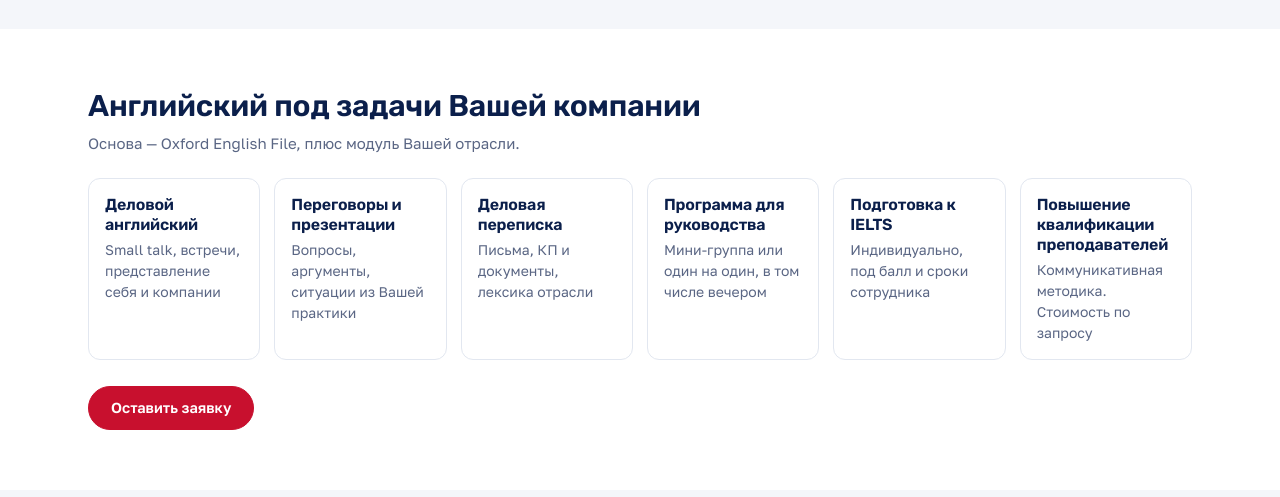
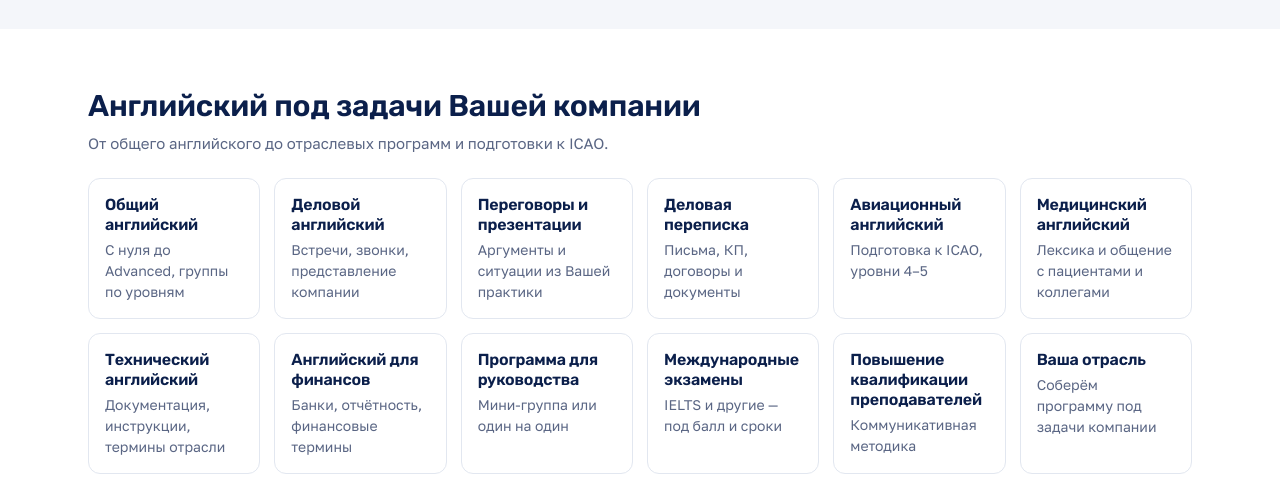
Before and after one commit to samaranazyrynbekova-collab/corporate, a plain HTML site: page index.html in a window 1280 px wide. Shown: the part 1860-2357 px from the top of the page. Drawn offline with Linux system fonts and the light colour scheme.

Commit message:
Программы: общий, авиация ICAO 4-5, медицина, технический, финансы и др.

```diff
--- a/index.html
+++ b/index.html
@@ -287,15 +287,21 @@ footer a{color:var(--navy);text-decoration:none;font-weight:600;word-break:break
   <div class="wrap">
     <div class="head">
       <h2>Английский под задачи Вашей компании</h2>
-      <p class="lead">Основа — Oxford English File, плюс модуль Вашей отрасли.</p>
+      <p class="lead">От общего английского до отраслевых программ и подготовки к ICAO.</p>
     </div>
     <div class="grid cards">
-      <div class="card"><h3>Деловой английский</h3><p>Small talk, встречи, представление себя и компании</p></div>
-      <div class="card"><h3>Переговоры и презентации</h3><p>Вопросы, аргументы, ситуации из Вашей практики</p></div>
-      <div class="card"><h3>Деловая переписка</h3><p>Письма, КП и документы, лексика отрасли</p></div>
-      <div class="card"><h3>Программа для руководства</h3><p>Мини-группа или один на один, в том числе вечером</p></div>
-      <div class="card"><h3>Подготовка к IELTS</h3><p>Индивидуально, под балл и сроки сотрудника</p></div>
-      <div class="card"><h3>Повышение квалификации преподавателей</h3><p>Коммуникативная методика. Стоимость по запросу</p></div>
+      <div class="card"><h3>Общий английский</h3><p>С нуля до Advanced, группы по уровням</p></div>
+      <div class="card"><h3>Деловой английский</h3><p>Встречи, звонки, представление компании</p></div>
+      <div class="card"><h3>Переговоры и презентации</h3><p>Аргументы и ситуации из Вашей практики</p></div>
+      <div class="card"><h3>Деловая переписка</h3><p>Письма, КП, договоры и документы</p></div>
+      <div class="card"><h3>Авиационный английский</h3><p>Подготовка к ICAO, уровни 4–5</p></div>
+      <div class="card"><h3>Медицинский английский</h3><p>Лексика и общение с пациентами и коллегами</p></div>
+      <div class="card"><h3>Технический английский</h3><p>Документация, инструкции, термины отрасли</p></div>
+      <div class="card"><h3>Английский для финансов</h3><p>Банки, отчётность, финансовые термины</p></div>
+      <div class="card"><h3>Программа для руководства</h3><p>Мини-группа или один на один</p></div>
+      <div class="card"><h3>Международные экзамены</h3><p>IELTS и другие — под балл и сроки</p></div>
+      <div class="card"><h3>Повышение квалификации преподавателей</h3><p>Коммуникативная методика</p></div>
+      <div class="card"><h3>Ваша отрасль</h3><p>Соберём программу под задачи компании</p></div>
     </div>
     <div class="sec-cta"><a class="btn main" href="#brief">Оставить заявку</a></div>
   </div>
```
